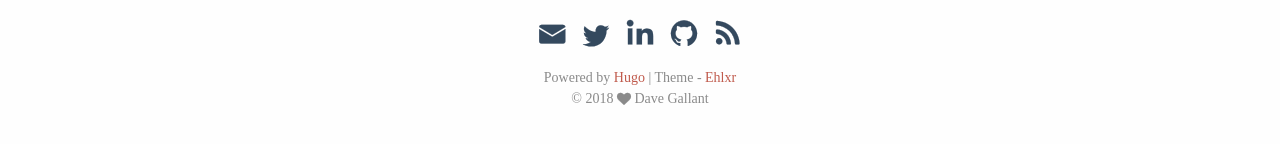
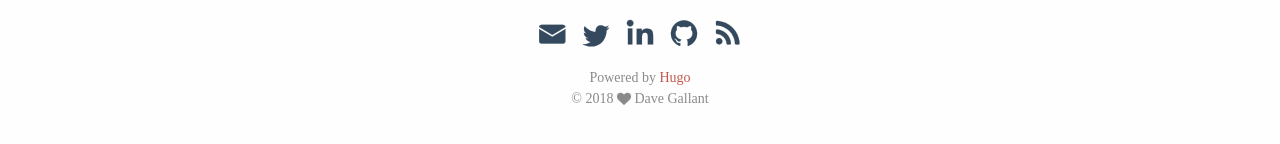
Before and after one commit to davegallant/davegallant.github.io, a plain HTML site: page index.html in a window 1280 px wide. Shown: the part 424-568 px from the top of the page. Drawn offline with nearby package versions, Linux system fonts and the light colour scheme.

Commit message:
rebuilding site Sun Jul 15 00:33:14 EDT 2018

```diff
--- a/index.html
+++ b/index.html
@@ -281,11 +281,6 @@
   <span class="power-by">
     Powered by <a class="hexo-link" href="https://gohugo.io">Hugo</a>
   </span>
-  <span class="division">|</span>
-  <span class="theme-info">
-    Theme -
-    <a class="theme-link" href="https://github.com/ehlxr/hugo-theme-ehlxr">Ehlxr</a>
-  </span>
 
 
 
```
Also changed, not shown: 404.html (+0 -5 lines), categories/index.html (+0 -5 lines), categories/random/index.html (+0 -5 lines), post/first-post/index.html (+0 -5 lines), post/index.html (+0 -5 lines), tags/golang/index.html (+0 -5 lines), tags/index.html (+0 -5 lines), tags/javascript/index.html (+0 -5 lines), tags/python/index.html (+0 -5 lines).
